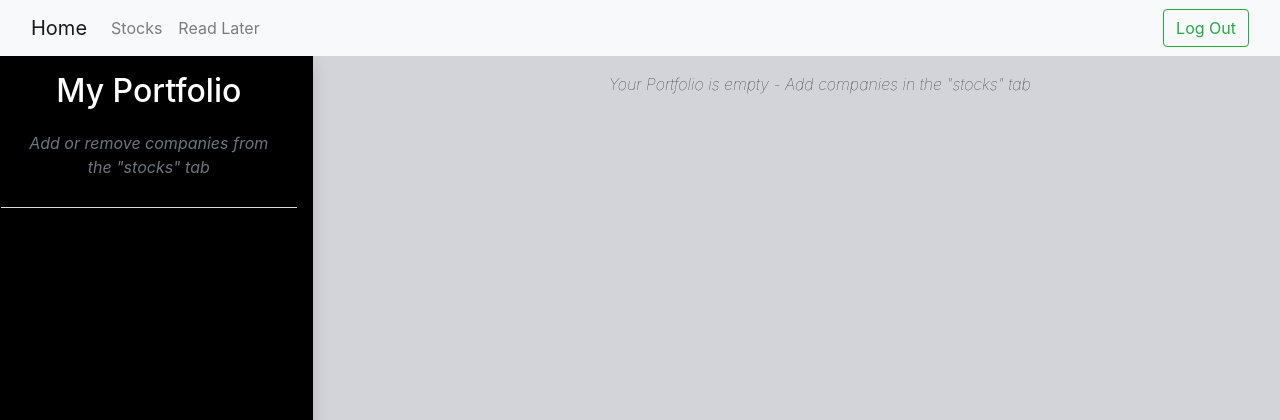
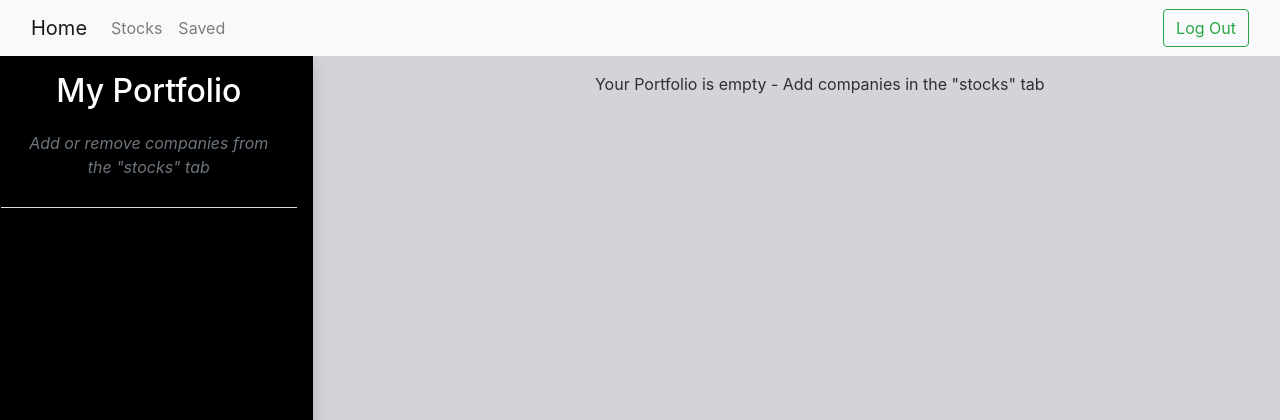
Before and after one commit to Code-Richard/Final-Project, a Flask app: template templates/index.html in a window 1280 px wide. Shown: the top 420 px of the page. Run offline with Flask 2, Linux system fonts and the light colour scheme; the template is opened without the code that fills it, so the values that code supplies are empty; parts of the project's set-up code (start-up, migrations or seed data) failed here and were passed over; some libraries are stand-ins or nearby versions.

Commit message:
Changed "readlater" to "saved"

```diff
--- a/templates/add.html
+++ b/templates/add.html
@@ -29,7 +29,7 @@
                     <a class="nav-link active" aria-current="page" href="/add">Stocks</a>
                   </li>
                   <li class="nav-item">
-                    <a class="nav-link" href="/readlater">Read Later</a>
+                    <a class="nav-link" href="/saved">Saved</a>
                   </li>
                 </ul>
               </div>
--- a/templates/index.html
+++ b/templates/index.html
@@ -31,7 +31,7 @@
                     <a class="nav-link" aria-current="page" href="/add">Stocks</a>
                   </li>
                   <li class="nav-item">
-                    <a class="nav-link" href="/readlater">Read Later</a>
+                    <a class="nav-link" href="/saved">Saved</a>
                   </li>
                 </ul>
               </div>
@@ -73,7 +73,7 @@
                     {% endfor %}
                 {% else %}
                     <div class="container m-3">
-                        <div class="justify-content-center font-italic font-weight-lighter empty-portfolio">
+                        <div class="justify-content-center font-italicfont-weight-lighter empty-portfolio">
                             Your Portfolio is empty - Add companies in the "stocks" tab
                         </div>
                     </div>
--- a/templates/login.html
+++ b/templates/login.html
@@ -37,7 +37,7 @@
             </div>
         </nav>
         <div class="container w-50">
-          <div class="card bg-dark text-white text-center shadow p-3 m-4">
+          <div class="card bg-dark shadow text-white text-center p-3 m-4">
             <blockquote class="blockquote mb-0 m-3">
               <p>Enter Username And Password</p>
                 <form action="/login" method="post">
--- a/templates/readlater.html
+++ b/templates/saved.html
@@ -30,7 +30,7 @@
                     <a class="nav-link" aria-current="page" href="/add">Stocks</a>
                   </li>
                   <li class="nav-item">
-                    <a class="nav-link active" href="/readlater">Read Later</a>
+                    <a class="nav-link active" href="/saved">Saved</a>
                   </li>
                 </ul>
               </div>
@@ -48,7 +48,7 @@
                         <p class="card-text">{{article['description']}}</p>
                         <div class="row justify-content-center">
                           <a href={{article['link']}} class="btn btn-outline-dark shadow m-2">Read Article</a>
-                          <form action="/readlater" method="POST">
+                          <form action="/saved" method="POST">
                               <button type="submit" name=article_id value={{article['id']}} class="btn btn-outline-dark shadow m-2">Remove</button>
                           </form>
                       </div>
```
